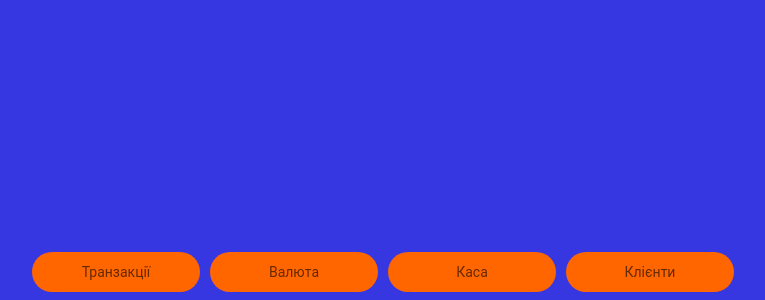
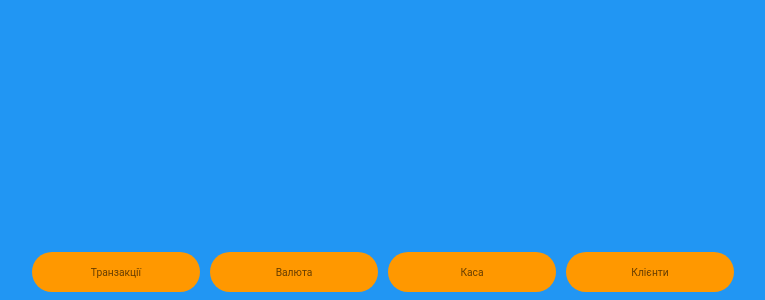
Before and after one commit to mrsvolodya/transaction, a React (Vite) app: page /#/1 in a window 1280 px wide. Shown: the part 500-800 px from the top of the page, without its empty margins (257-1022 px from the left). Built offline with nearby package versions, Linux system fonts and the light colour scheme.

Commit message:
some improve

```diff
--- a/package.json
+++ b/package.json
@@ -17,7 +17,7 @@
     "@emotion/styled": "^11.14.0",
     "@mui/icons-material": "^6.3.0",
     "@mui/lab": "^6.0.0-beta.21",
-    "@mui/material": "^6.3.0",
+    "@mui/material": "^6.3.1",
     "@mui/styles": "^6.3.0",
     "@mui/x-data-grid": "^7.23.5",
     "@types/react-router-dom": "^5.3.3",
--- a/src/components/Navigation/Navigation.tsx
+++ b/src/components/Navigation/Navigation.tsx
@@ -1,14 +1,26 @@
-import { colors } from "../../theme/generalStyles/colors.ts";
 import { useLocation, useNavigate } from "react-router-dom";
 import { navigationValues } from "../../constants/navigationValues";
 import { BottomNavigation, BottomNavigationAction } from "@mui/material";
+import { theme } from "../../theme/theme.ts";
 
 export function Navigation() {
   const navigate = useNavigate();
   const { pathname } = useLocation();
 
   return (
-    <BottomNavigation showLabels>
+    <BottomNavigation
+      showLabels
+      sx={{
+        position: "fixed",
+        bottom: 0,
+        right: 0,
+        left: 0,
+        bgcolor: "primary.light",
+        alignItems: "center",
+        gap: "10px",
+        px: "20px",
+      }}
+    >
       {navigationValues.map((navValue) => {
         const isActive = pathname.includes(navValue.path);
         return (
@@ -18,9 +30,12 @@ export function Navigation() {
             disabled={isActive}
             onClick={() => navigate(`${navValue.path}`)}
             sx={{
-              fontSize: "14px",
-              fontFamily: "Arial, sans-serif",
-              ...(isActive && { backgroundColor: colors.secondaryRed }),
+              backgroundColor: theme.palette.primary.main,
+              height: "40px",
+              borderRadius: "40px",
+              ...(isActive && {
+                backgroundColor: theme.palette.secondary.main,
+              }),
             }}
           />
         );
--- a/src/components/TransactionForm/CurrencySelector.tsx
+++ b/src/components/TransactionForm/CurrencySelector.tsx
@@ -1,9 +1,9 @@
 import React from "react";
-import { colors } from "../../theme/generalStyles/colors.ts";
 import { Controller, Control } from "react-hook-form";
 import { Transaction } from "../../types/Transaction.ts";
 import {
   Box,
+  colors,
   FormControl,
   InputLabel,
   MenuItem,
@@ -38,9 +38,7 @@ export const CurrencySelector: React.FC<CurrencySelectorProps> = ({
         fullWidth={!operation}
         sx={{
           flexBasis: operation ? "55.5%" : "100%",
-          backgroundColor: operation
-            ? colors.backgroundBlue
-            : colors.primaryOrange,
+          backgroundColor: operation ? colors.blue : colors.orange,
           position: "relative",
         }}
         size="small"
--- a/src/components/TransactionsTable/TableStyles/tableStyles.ts
+++ b/src/components/TransactionsTable/TableStyles/tableStyles.ts
@@ -1,10 +1,8 @@
-import { colors } from "../../../theme/generalStyles/colors.ts";
 export const tableStyles = {
   boxShadow: "none",
 
   borderBlockStyle: "none",
   borderCollapse: "separate",
-  backgroundColor: colors.backgroundBlue,
   borderSpacing: {
     xs: "5px",
     sm: "8px",
--- a/src/theme/generalStyles/NavigationStyles/bottomNavigationActionStyles.ts
+++ /dev/null
@@ -1,20 +0,0 @@
-import { colors } from "../../../theme/generalStyles/colors.ts";
-
-export const bottomNavigationActionStyles = {
-  styleOverrides: {
-    root: {
-      borderRadius: "40px",
-      height: "40px",
-      backgroundColor: colors.primaryOrange,
-      "&.Mui-selected": {
-        backgroundColor: colors.secondaryRed,
-      },
-      "& .MuiBottomNavigationAction-label": {
-        fontSize: "14px",
-        "@media (max-width:600px)": {
-          fontSize: "12px",
-        },
-      },
-    },
-  },
-};
--- a/src/theme/generalStyles/NavigationStyles/bottomNavigationStyles.ts
+++ /dev/null
@@ -1,14 +0,0 @@
-import { CSSObject } from "@mui/material";
-import { colors } from "../../../theme/generalStyles/colors.ts";
-
-export const bottomNavigationStyles: CSSObject = {
-  position: "fixed",
-  bottom: "0",
-  right: "0",
-  left: "0",
-  backgroundColor: colors.backgroundBlue,
-  justifyContent: "center",
-  alignItems: "center",
-  gap: "10px",
-  paddingInline: "40px",
-};
--- a/src/theme/palette.ts
+++ /dev/null
@@ -1,12 +0,0 @@
-import { colors } from "./generalStyles/colors.ts";
-export const palette = {
-  primary: {
-    main: colors.primaryOrange,
-  },
-  secondary: {
-    main: colors.secondaryRed,
-  },
-  background: {
-    default: colors.backgroundBlue,
-  },
-};
--- a/src/theme/theme.ts
+++ b/src/theme/theme.ts
@@ -1,13 +1,22 @@
 import { createTheme } from "@mui/material";
-import { palette } from "./palette";
 import { buttonStyles } from "./generalStyles/buttonStyles";
 import { tableCellStyles } from "./generalStyles/tableStyles/tableCellStyles.ts";
 import { tableRowStyles } from "./generalStyles/tableStyles/tableRowStyles.ts";
-import { bottomNavigationStyles } from "./generalStyles/NavigationStyles/bottomNavigationStyles.ts";
-import { bottomNavigationActionStyles } from "./generalStyles/NavigationStyles/bottomNavigationActionStyles.ts";
+import { orange, red, blue } from "@mui/material/colors";
 
 export const theme = createTheme({
-  palette,
+  palette: {
+    primary: {
+      main: orange[500],
+      light: blue[500],
+    },
+    secondary: {
+      main: red[500],
+    },
+    background: {
+      default: blue[500],
+    },
+  },
   typography: {
     fontSize: 12,
     body1: {
@@ -21,12 +30,5 @@ export const theme = createTheme({
     MuiButton: buttonStyles,
     MuiTableCell: tableCellStyles,
     MuiTableRow: tableRowStyles,
-    MuiBottomNavigation: {
-      styleOverrides: {
-        root: bottomNavigationStyles,
-      },
-    },
-
-    MuiBottomNavigationAction: bottomNavigationActionStyles,
   },
 });
```
Also changed, not shown: src/hooks/useGoBack.tsx (deleted, +0 -11 lines), 1 other file (tests, documents, lock files or other folders).
